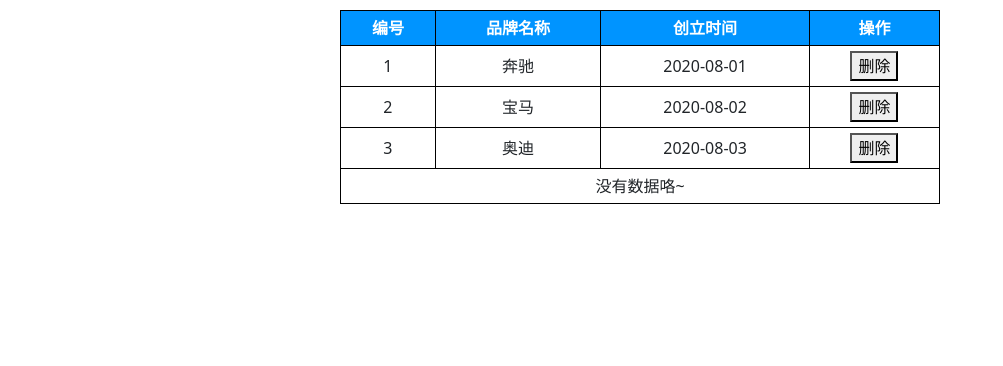
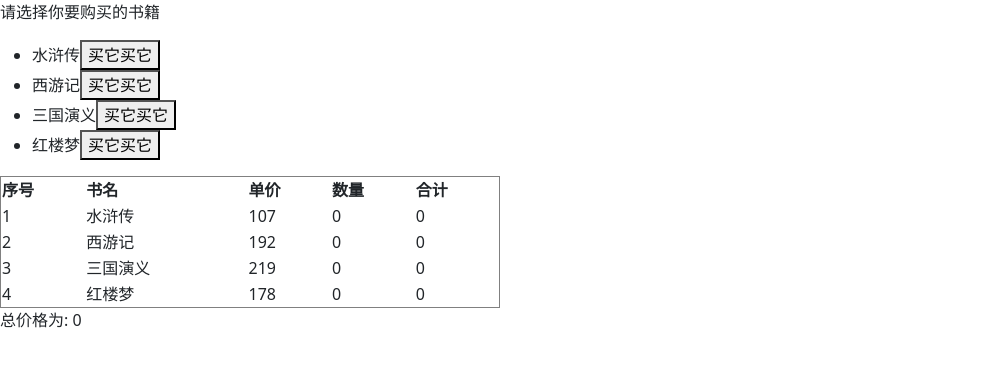
Before and after one commit to TTpeach1/vuecli-demo03, a Vue app: page / in a window 1280 px wide. Shown: the top 366 px of the page, without its empty margins (0-1003 px from the left). Built offline with nearby package versions, Linux system fonts and the light colour scheme.

Commit message:
图书管理

```diff
--- a/src/App.vue
+++ b/src/App.vue
@@ -1,25 +1,29 @@
 <template>
-  <div id="app">
-    <table class="tb">
+  <div>
+    <p>请选择你要购买的书籍</p>
+    <ul>
+      <li v-for="(item,idd) in arr" :key="idd">
+        <span>{{item.name}}</span>
+        <button @click="addFn(idd)">买它买它</button>
+      </li>
+    </ul>
+    <table border="1" width="500" cellspacing="0">
       <tr>
-        <th>编号</th>
-        <th>品牌名称</th>
-        <th>创立时间</th>
-        <th>操作</th>
+        <th>序号</th>
+        <th>书名</th>
+        <th>单价</th>
+        <th>数量</th>
+        <th>合计</th>
       </tr>
-      <!-- 循环渲染的元素tr -->
-      <tr v-for="item in list" :key="item.id">
-        <td>{{item.id}}</td>
-        <td>{{item.name}}</td>
-        <td>{{item.time}}</td>
-        <td>
-          <button @click="del(item.id)">删除</button>
-        </td>
-      </tr>
-      <tr>
-        <td colspan="4">没有数据咯~</td>
+      <tr v-for="(item,index) in arr" :key="index">
+        <td>{{index+1}}</td>
+        <td>{{ item.name }}</td>
+        <td>{{ item.price }}</td>
+        <td>{{ item["count"] }}</td>
+        <td>{{ item["price"] * item["count"] }}</td>
       </tr>
     </table>
+    <p>总价格为: {{allPrice}}</p>
   </div>
 </template>
 
@@ -27,48 +31,41 @@
 export default {
   data() {
     return {
-      list: [
-        { id: 1, name: "奔驰", time: "2020-08-01" },
-        { id: 2, name: "宝马", time: "2020-08-02" },
-        { id: 3, name: "奥迪", time: "2020-08-03" },
+      arr: [
+        {
+          name: "水浒传",
+          price: 107,
+          count: 0,
+        },
+        {
+          name: "西游记",
+          price: 192,
+          count: 0,
+        },
+        {
+          name: "三国演义",
+          price: 219,
+          count: 0,
+        },
+        {
+          name: "红楼梦",
+          price: 178,
+          count: 0,
+        },
       ],
     };
   },
   methods:{
-    del(val){
-      const index = this.list.findIndex((ele)=>val==ele.id)
-      this.list.splice(index, 1);
+    addFn(iddd){
+      this.arr[iddd].count++
+    }
+  },
+  computed:{
+    allPrice(){
+      return this.arr.reduce((sum, obj) => {
+        return (sum += obj.price * obj.count);
+      }, 0);
     }
   }
 };
 </script>
-
-<style>
-#app {
-  width: 600px;
-  margin: 10px auto;
-}
-
-.tb {
-  border-collapse: collapse;
-  width: 100%;
-}
-
-.tb th {
-  background-color: #0094ff;
-  color: white;
-}
-
-.tb td,
-.tb th {
-  padding: 5px;
-  border: 1px solid black;
-  text-align: center;
-}
-
-.add {
-  padding: 5px;
-  border: 1px solid black;
-  margin-bottom: 10px;
-}
-</style>
--- /dev/null
+++ b/src/购物车.vue
@@ -0,0 +1,74 @@
+<template>
+  <div id="app">
+    <table class="tb">
+      <tr>
+        <th>编号</th>
+        <th>品牌名称</th>
+        <th>创立时间</th>
+        <th>操作</th>
+      </tr>
+      <!-- 循环渲染的元素tr -->
+      <tr v-for="item in list" :key="item.id">
+        <td>{{item.id}}</td>
+        <td>{{item.name}}</td>
+        <td>{{item.time}}</td>
+        <td>
+          <button @click="del(item.id)">删除</button>
+        </td>
+      </tr>
+      <tr>
+        <td colspan="4">没有数据咯~</td>
+      </tr>
+    </table>
+  </div>
+</template>
+
+<script>
+export default {
+  data() {
+    return {
+      list: [
+        { id: 1, name: "奔驰", time: "2020-08-01" },
+        { id: 2, name: "宝马", time: "2020-08-02" },
+        { id: 3, name: "奥迪", time: "2020-08-03" },
+      ],
+    };
+  },
+  methods:{
+    del(val){
+      const index = this.list.findIndex((ele)=>val==ele.id)
+      this.list.splice(index, 1);
+    }
+  }
+};
+</script>
+
+<style>
+#app {
+  width: 600px;
+  margin: 10px auto;
+}
+
+.tb {
+  border-collapse: collapse;
+  width: 100%;
+}
+
+.tb th {
+  background-color: #0094ff;
+  color: white;
+}
+
+.tb td,
+.tb th {
+  padding: 5px;
+  border: 1px solid black;
+  text-align: center;
+}
+
+.add {
+  padding: 5px;
+  border: 1px solid black;
+  margin-bottom: 10px;
+}
+</style>
```
